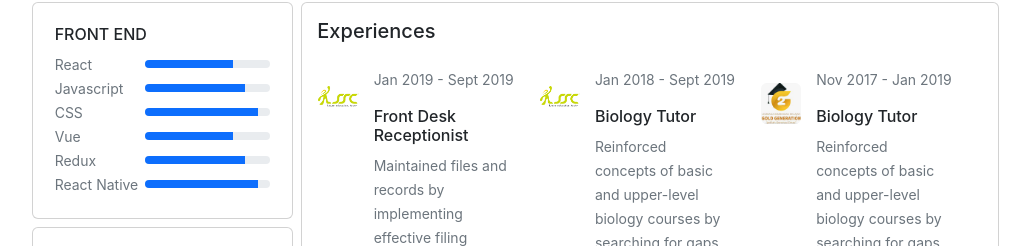
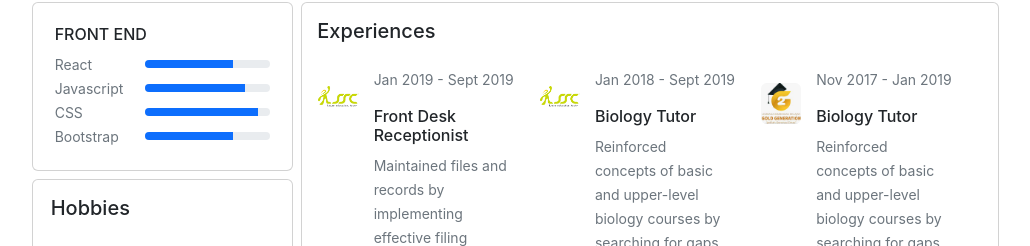
Before and after one commit to hasanaimroatun/wpu-portofolioChallenge, a React (Create React App) app: page / in a window 1280 px wide. Shown: the part 269-515 px from the top of the page, without its empty margins (85-1115 px from the left). Built offline with nearby package versions, Linux system fonts and the light colour scheme.

Commit message:
menghapus react native dan vue serta menambahkan bootstrap

```diff
--- a/src/components/Skill2.js
+++ b/src/components/Skill2.js
@@ -80,7 +80,7 @@ function Skill2() {
             <div class="col-md-5 col-sm-4">
                 <p class="card-text text-muted">
                     <small>
-                        Vue
+                        Bootstrap
                     </small>
                 </p>
             </div>
@@ -98,50 +98,6 @@ function Skill2() {
                 </div>
             </div>
         </div>
-        <div class="row g-0">
-            <div class="col-md-5 col-sm-4">
-                <p class="card-text text-muted">
-                    <small>
-                        Redux
-                    </small>
-                </p>
-            </div>
-            <div class="col-md-7 col-sm-8">
-                <div class="progress mt-2" style={{height:"8px"}}>
-                    <div
-                        class="progress-bar"
-                        role="progressbar"
-                        aria-label="Basic example 10px high"
-                        style={{width: "80%"}}
-                        aria-valuenow="80"
-                        aria-valuemin="0"
-                        aria-valuemax="100"
-                    />
-                </div>
-            </div>
-        </div>
-        <div class="row g-0">
-            <div class="col-md-5 col-sm-4">
-                <p class="card-text text-muted">
-                    <small>
-                        React Native
-                    </small>
-                </p>
-            </div>
-            <div class="col-md-7 col-sm-8">
-                <div class="progress mt-2" style={{height:"8px"}}>
-                    <div
-                        class="progress-bar"
-                        role="progressbar"
-                        aria-label="Basic example 10px high"
-                        style={{width: "90%"}}
-                        aria-valuenow="90"
-                        aria-valuemin="0"
-                        aria-valuemax="100"
-                    />
-                </div>
-            </div>
-        </div>
     </div>
   )
 }
```
